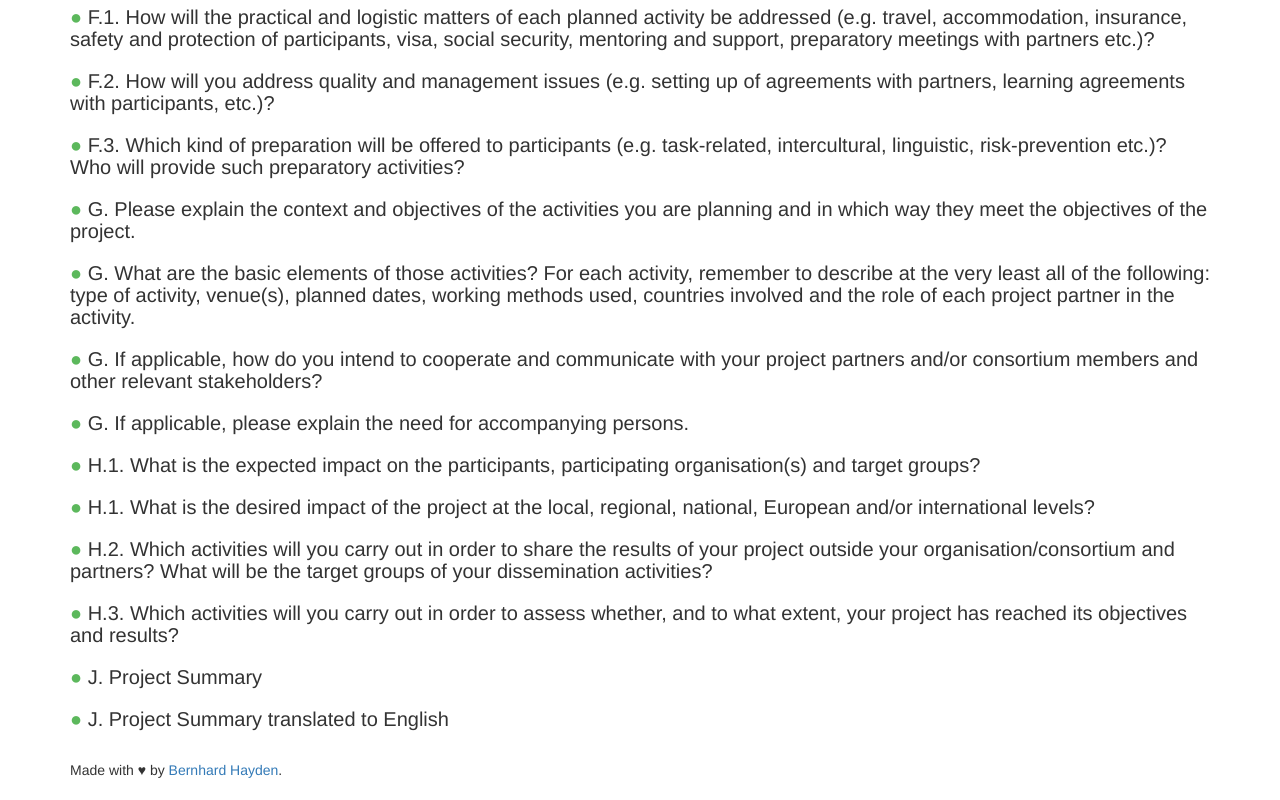
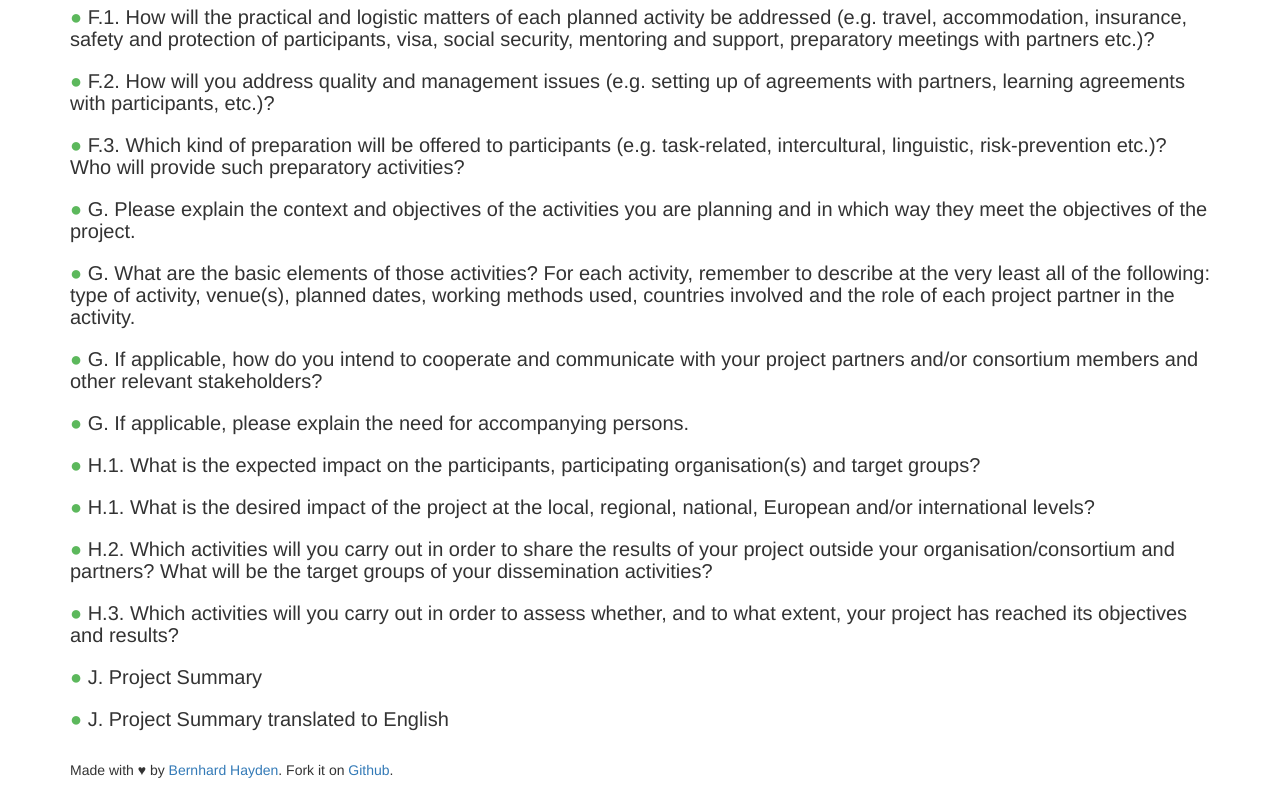
Before and after one commit to burnoutberni/collaberasmus, a plain HTML site: page index.html in a window 1280 px wide. Shown: the part 522-1322 px from the top of the page. Drawn offline with nearby package versions, Linux system fonts and the light colour scheme.

Commit message:
added github reference

```diff
--- a/index.html
+++ b/index.html
@@ -4,10 +4,9 @@
 		<meta charset="utf-8">
 		<meta http-equiv="X-UA-Compatible" content="IE=edge">
 		<meta name="viewport" content="width=device-width, initial-scale=1">
-		<!-- The above 3 meta tags *must* come first in the head; any other head content must come *after* these tags -->
+
 		<title>Collaberasmus</title>
 
-		<!-- Bootstrap -->
 		<link rel="stylesheet" href="https://maxcdn.bootstrapcdn.com/bootstrap/3.3.5/css/bootstrap.min.css">
 		<link rel="stylesheet" href="style.css">
 
@@ -44,11 +43,10 @@
 		</div>
 
 		<div class="container">
-			<footer>Made with &hearts; by <a href="https://twitter.com/burnoutberni">Bernhard Hayden</a>.</footer>
+			<footer>Made with &hearts; by <a href="https://twitter.com/burnoutberni" target="_blank">Bernhard Hayden</a>. Fork it on <a href="https://github.com/burnoutberni/collaberasmus" target="_blank">Github</a>.</footer>
 		</div>
 
 		<script src="https://ajax.googleapis.com/ajax/libs/jquery/1.11.3/jquery.min.js"></script>
-		<!-- Include all compiled plugins (below), or include individual files as needed -->
 		<script src="https://maxcdn.bootstrapcdn.com/bootstrap/3.3.5/js/bootstrap.min.js"></script>
 		<script src="app.js"></script>
 	</body>
```
